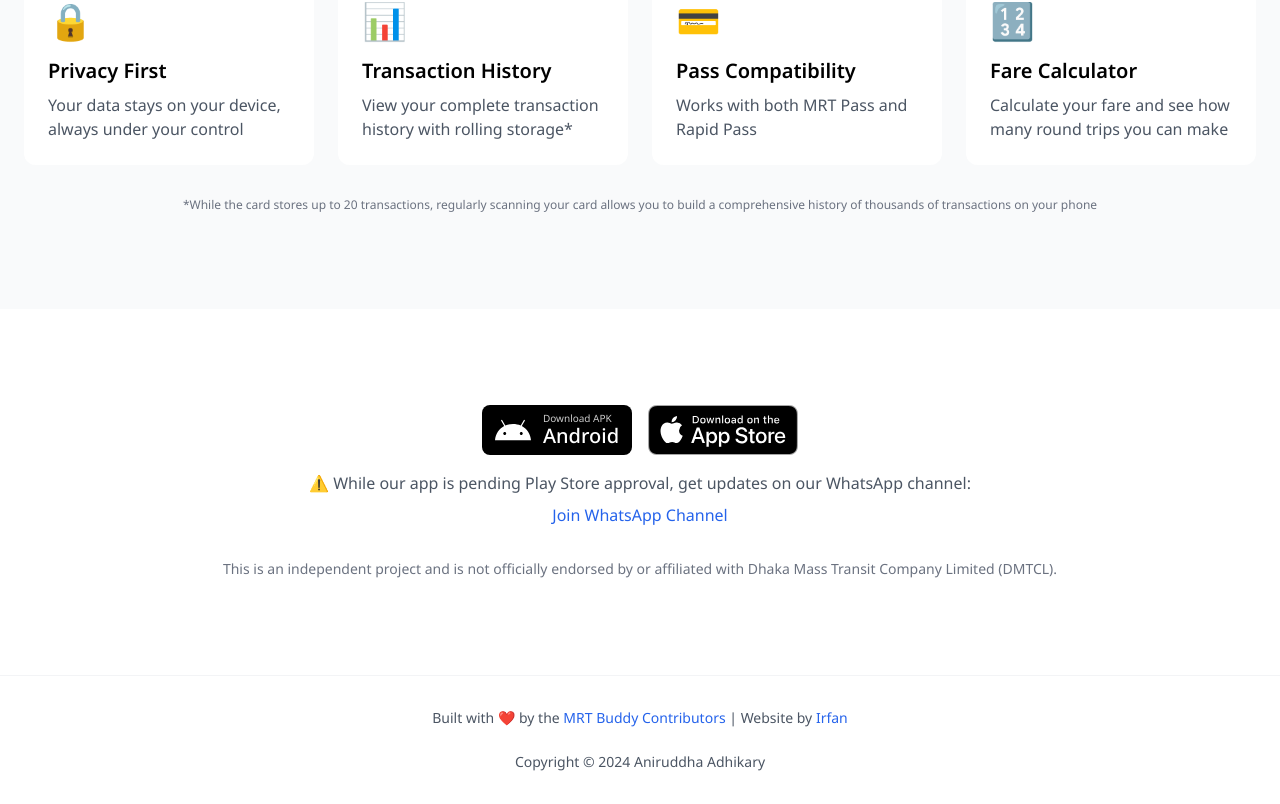
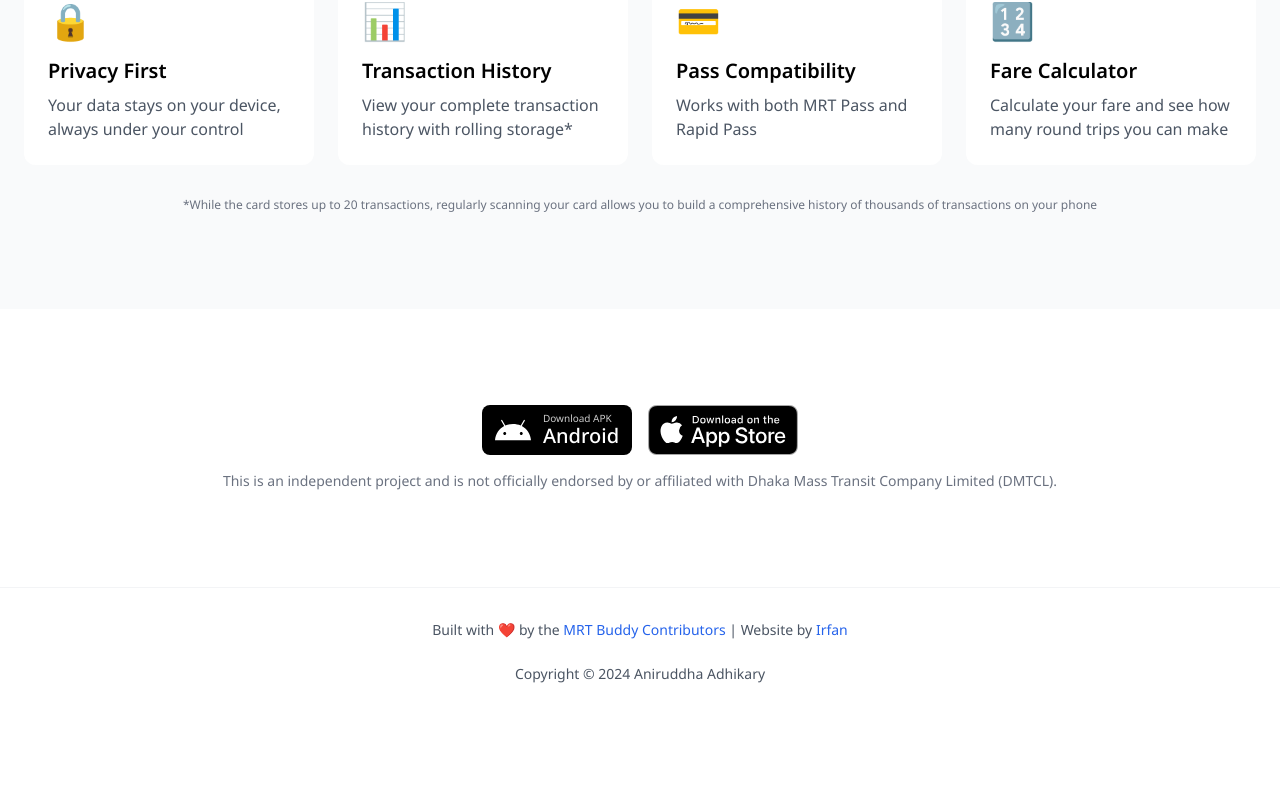
Before and after one commit to nomandhoni-cs/mrt-buddy, a Next.js app: page / in a window 1280 px wide. Shown: the part 1988-2792 px from the top of the page. After the commit the page ends 2704 px from the top, so only its background shows below. Built offline with nearby package versions, Linux system fonts and the light colour scheme.

Commit message:
chore: remove whatsapp channel link

```diff
--- a/components/DownloadSection.js
+++ b/components/DownloadSection.js
@@ -26,17 +26,7 @@ export const DownloadSection = ({ handleDownloadClick, isAnimating }) => {
           />
         </a>
       </div>
-      <p className="text-gray-600 mt-4 dark:text-gray-50">
-        ⚠️ While our app is pending Play Store approval, get updates on our
-        WhatsApp channel:
-      </p>
-      <a
-        href="https://whatsapp.com/channel/0029VaurMehLI8Yeb3STq42g"
-        className="text-blue-600 hover:text-blue-800 mt-2 inline-block"
-      >
-        Join WhatsApp Channel
-      </a>
-      <p className="text-sm text-gray-500 mt-8 dark:text-gray-50">
+      <p className="text-sm text-gray-500 mt-4 dark:text-gray-50">
         This is an independent project and is not officially endorsed by or
         affiliated with Dhaka Mass Transit Company Limited (DMTCL).
       </p>
```
